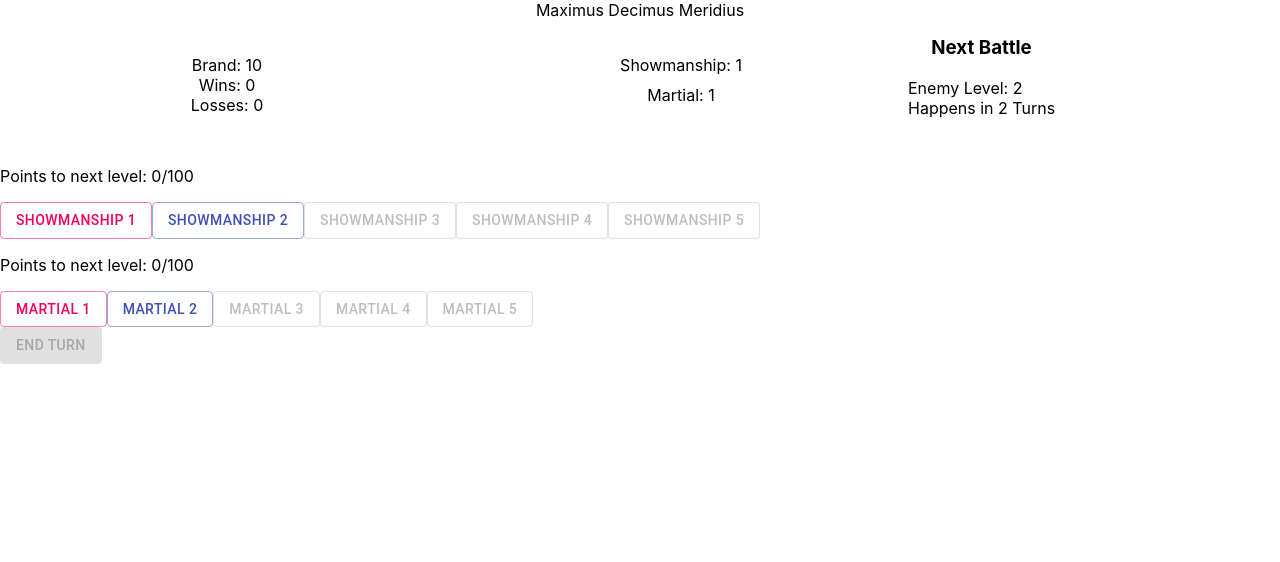
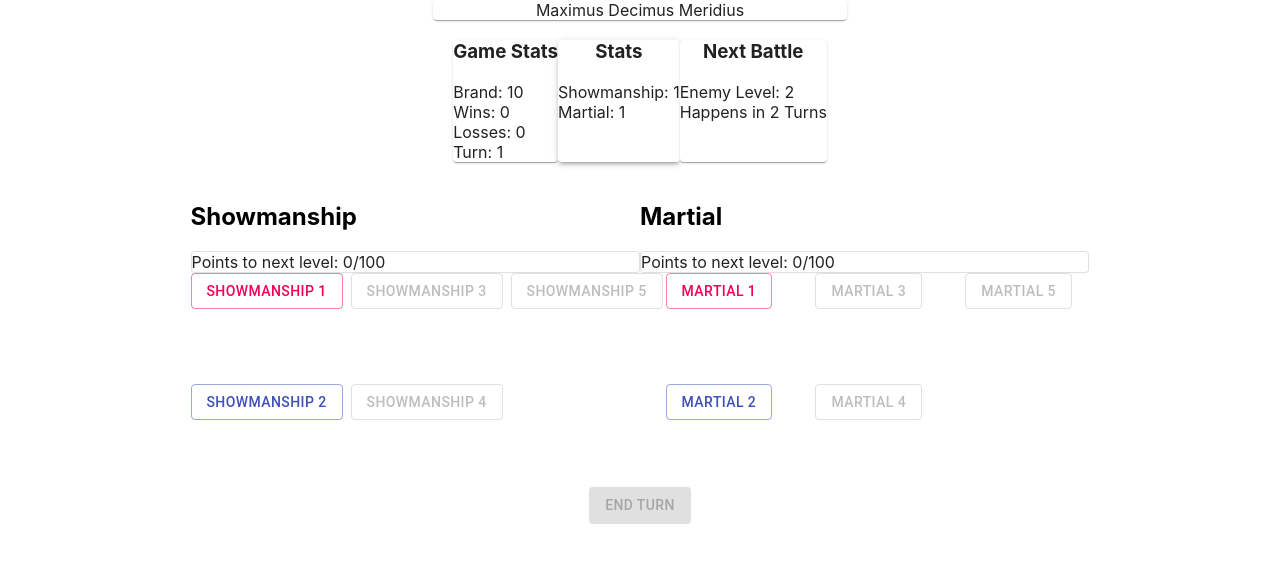
Before and after one commit to upsetshrimp/Lanista, a React (Create React App) app: page / in a window 1280 px wide. Shown: the top 562 px of the page. Built offline with nearby package versions, Linux system fonts and the light colour scheme.

Commit message:
Added more coherent style with Grids

```diff
--- a/src/main-page.js
+++ b/src/main-page.js
@@ -5,7 +5,7 @@ import Gladiator from './gladiator';
 import Battle from './Battle';
 import StatView from './stat-view'
 import BattleView from './battle-view'
-import Button from '@material-ui/core/Button';
+import { Grid, Button, Paper } from '@material-ui/core';
 
 
 export default function MainPage() {
@@ -72,23 +72,24 @@ export default function MainPage() {
             if (chosenAction === "martial") {
                 let martialXP = gladiator.martialXP + 100
                 let martialLevel = gladiator.martial
-                if (xpPerLevel[gladiator.martial-1] === martialXP) {
+                if (xpPerLevel[gladiator.martial - 1] === martialXP) {
                     martialXP = 0
                     martialLevel++
                 }
-                setGladiator({...gladiator, martial: martialLevel, martialXP: martialXP})
+                setGladiator({ ...gladiator, martial: martialLevel, martialXP: martialXP })
             }
-            if (chosenAction === "showmanship"){
+            if (chosenAction === "showmanship") {
                 let showmanshipXP = gladiator.showmanshipXP + 100
                 let showmanshipLevel = gladiator.showmanship
-                if (xpPerLevel[gladiator.showmanship-1] === showmanshipXP) {
+                if (xpPerLevel[gladiator.showmanship - 1] === showmanshipXP) {
                     showmanshipXP = 0
                     showmanshipLevel++
                 }
-                setGladiator({...gladiator, showmanship: showmanshipLevel, showmanshipXP: showmanshipXP})
+                setGladiator({ ...gladiator, showmanship: showmanshipLevel, showmanshipXP: showmanshipXP })
             }
 
             // setGladiator({ ...gladiator, [chosenAction]: ++gladiator[chosenAction] }) -> RIP a beautiful implementation
+            // press F to pay respects
         }
         // Advance to Next Turn
         setChosenAction(undefined)
@@ -101,24 +102,31 @@ export default function MainPage() {
         }
     }
     return (
-        <div>
+        <Grid container direction='column' alignItems='center'>
+            <Grid item key={1}>
                 <StatView
                     gladiator={gladiator}
                     currentBattle={currentBattle}
                     turnCount={turnCount}
                     brand={brand}
                     gameHistory={gameHistory} />
-
+            </Grid>
+            <Grid item key={2}>
                 {isInBattle ?
                     <BattleView gladiator={gladiator} currentBattle={currentBattle} chosenAction={chosenAction} chooseAction={setChosenAction} /> :
-                <TrainingView gladiator={gladiator} chosenAction={chosenAction} chooseAction={setChosenAction} />}
+                    <TrainingView gladiator={gladiator} chosenAction={chosenAction} chooseAction={setChosenAction} />
+                }
+            </Grid>
+            <Grid item key={3} xs={10}>
                 <Button
                     disabled={!canEndTurn}
                     onClick={advanceTurn}
                     variant="contained"
                     color="secondary"
-                padding="35px"
+                    fullWidth
+                    sizeLarge
+
                 >End Turn</Button>
-        </div>
-    );
+            </Grid></Grid>
+    )
 }
--- a/src/stat-view.js
+++ b/src/stat-view.js
@@ -1,4 +1,8 @@
 import React from 'react';
+import { Grid, Paper } from '@material-ui/core';
+import { Box } from '@material-ui/core';
+
+
 
 
 export default function StatView({ gladiator, currentBattle, turnCount, brand, gameHistory }) {
@@ -6,34 +10,41 @@ export default function StatView({ gladiator, currentBattle, turnCount, brand, g
 
 
 
-    const divstyleleft = { width: "30%", display: "grid", padding: "35px" }
+    const divstyleleft = { width: "30%", display: "grid", padding: "20px" }
     const timeToNextBattle = currentBattle?.turn - turnCount
     return (
         <>
+
+            <Paper>
                 < header style={{ textAlign: "center" }}> {gladiator?.name ?? null}</header >
-            <div style={{ display: "flex" }}>
-                <div style={divstyleleft}>
-                    <span style={{ textAlign: "center" }}>Brand: {brand}</span>
-                    <span style={{ textAlign: "center" }}>Wins: {gameHistory.wins}</span>
-                    <span style={{ textAlign: "center" }}>Losses: {gameHistory.losses}</span>
-                </div>
-                <div style={divstyleleft}>
-                    <span style={{ textAlign: "center" }}>Showmanship: {gladiator.showmanship}</span>
-                    <span style={{ textAlign: "center" }}>Martial: {gladiator.martial}</span>
-                </div>
-                <p>
-                <h3 style={{textAlign: "center",marginTop: 0 }}>Next Battle</h3>
+            </Paper>
+
+            <div style={{ display: "flex" , flexGrow: 1, padding: '20px'}}>
+                <Paper>
+                <h3 style={{ textAlign: "center", marginTop: 0 }}>Game Stats</h3>
+                        Brand:&nbsp;{brand}<br/>
+                        Wins:&nbsp;{gameHistory.wins}<br/>
+                        Losses:&nbsp;{gameHistory.losses}<br/>
+                        Turn:&nbsp;{turnCount}
+                </Paper>
+                <Paper elevation='3' s>
+                    <h3 style={{ textAlign: "center", marginTop: 0 }}>Stats</h3>
+                        Showmanship:&nbsp;{gladiator.showmanship}<br/>
+                        Martial:&nbsp;{gladiator.martial}
+                </Paper>
+                <Paper>
+                    <h3 style={{ textAlign: "center", marginTop: 0 }}>Next Battle</h3>
                     <span>Enemy Level: </span>
                     <span>{currentBattle.enemyLvl}</span>
-                    <br/>
+                    <br />
                     <span>
                         Happens in&nbsp;
                     {timeToNextBattle} Turn
                     {timeToNextBattle === 1 ? null : 's'}
                     </span>
-                </p>
+                </Paper>
+            </div>
 
-            </div>
         </>
     )
 }
--- a/src/trainining-view.js
+++ b/src/trainining-view.js
@@ -1,5 +1,5 @@
 import React, { useEffect, useState } from 'react';
-import Button from '@material-ui/core/Button';
+import { Grid, Button, Paper } from '@material-ui/core';
 
 
 
@@ -14,12 +14,24 @@ export default function TrainingView({ gladiator, chosenAction, chooseAction })
     const currentMartialPoints = gladiator.martialXP + (chosenAction === 'martial' ? 100 : 0)
 
     return (
-        <div style={{ display: "block" }}>
-            <div className="ShowmanShip">
-                <p>Points to next level: {currentShowmanshipPoints}/{pointsToNextShowmanship}</p>
+        <div>
+            <Grid
+                container
+                direction="row"
+                justify="space-between"
+                alignItems="stretch"
+            >
+                <Grid item xs={6}><h2>Showmanship</h2></Grid>
+                <Grid item xs={6}><h2>Martial</h2></Grid>
+
+                <Grid item xs={6}><Paper variant="outlined">Points to next level: {currentShowmanshipPoints}/{pointsToNextShowmanship}</Paper></Grid>
+                <Grid item xs={6}><Paper variant="outlined">Points to next level: {currentMartialPoints}/{pointsToNextMartial}</Paper></Grid>
+                <Grid container item xs={6} alignItems="center" spacing={1} direction='column'>
+
                     {
                         levels.map((level, index) =>
-                        (<Button
+                            (<Grid item xs={6} key={index}>
+                                <Button
                                     variant={
                                         gladiator?.showmanship + 1 === level &&
                                             chosenAction === 'showmanship' ? "contained" : "outlined"}
@@ -33,14 +45,15 @@ export default function TrainingView({ gladiator, chosenAction, chooseAction })
                                         }
                                     }}>
                                     {"Showmanship " + level}
-                        </Button>)
+                                </Button></Grid>)
                         )}
-            </div>
-            <div className="Martial">
-                <p>Points to next level: {currentMartialPoints}/{pointsToNextMartial}</p>
+                </Grid>
+                <Grid container item xs={6} alignItems="center" spacing={1} direction='column'>
+
                     {
                         levels.map((level, index) =>
-                        (<Button
+                            (<Grid item xs={6} key={index}>
+                                <Button
                                     variant={
                                         gladiator?.martial + 1 === level &&
                                             chosenAction === 'martial' ? "contained" : "outlined"}
@@ -54,9 +67,10 @@ export default function TrainingView({ gladiator, chosenAction, chooseAction })
                                         }
                                     }}>
                                     {"martial " + level}
-                        </Button>)
+                                </Button></Grid>)
                         )}
-            </div>
-        </div>
+                </Grid>
+            </Grid>
+        </div >
     )
 }
```
Lines whose indentation alone changed are shown as unchanged.
